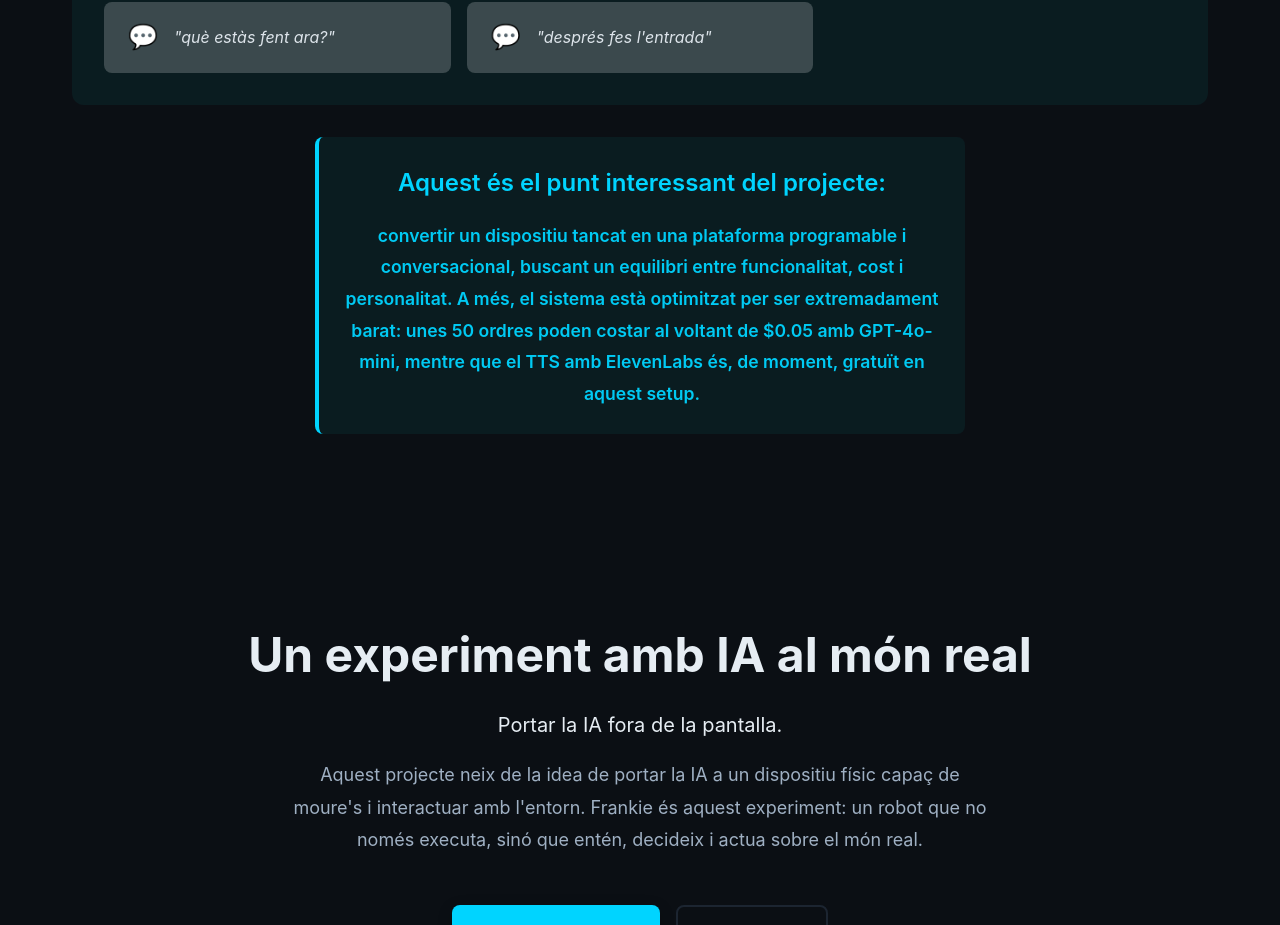
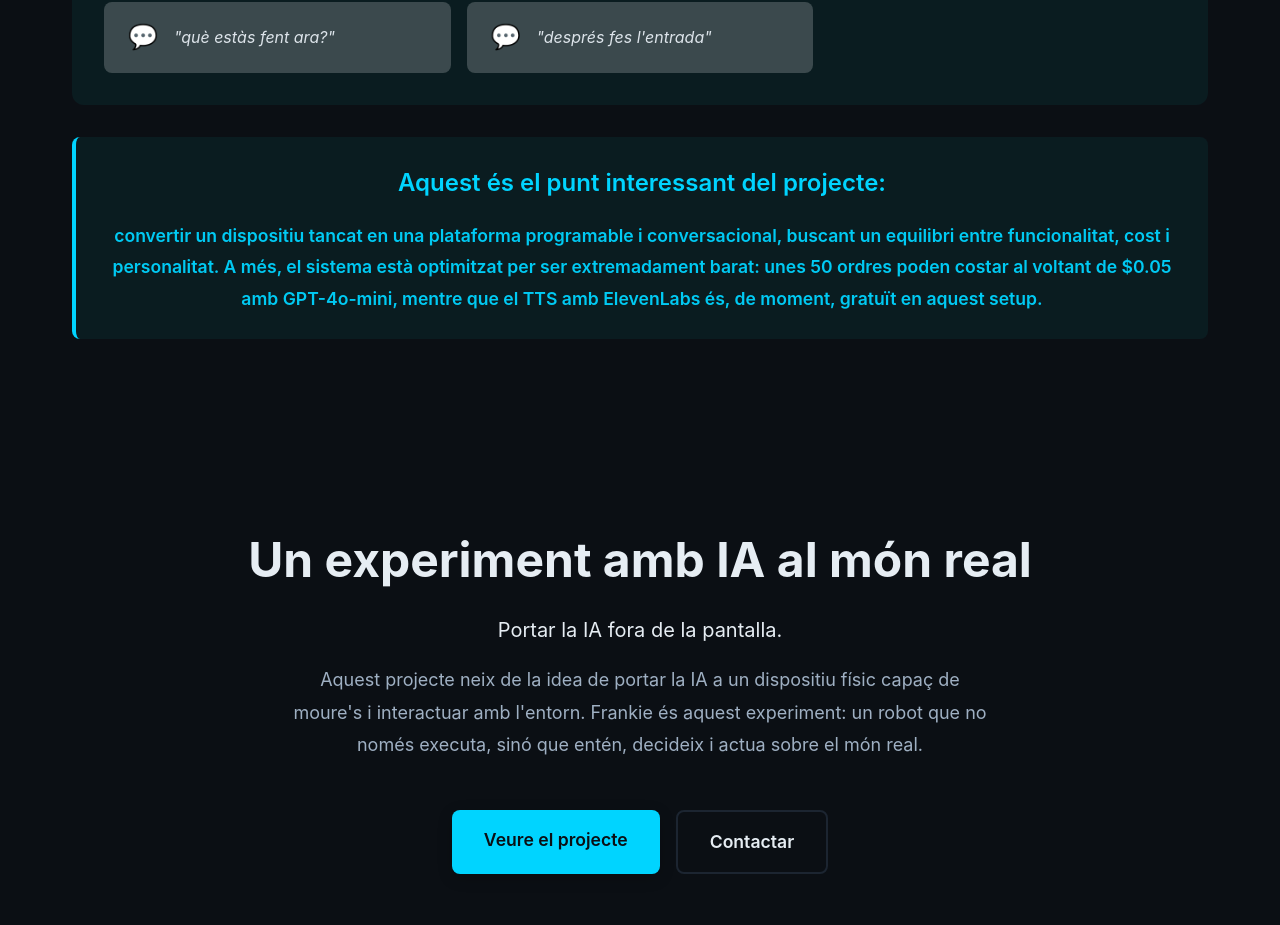
Before and after one commit to francbonet/roborock-frankie-website, a React (Vite) app: page / in a window 1280 px wide. Shown: the part 7976-8901 px from the top of the page. Built offline with nearby package versions, Linux system fonts and the light colour scheme.

Commit message:
hotfix: apply max-width in Ai layer

```diff
--- a/src/components/AILayer.css
+++ b/src/components/AILayer.css
@@ -106,7 +106,7 @@
   color: var(--color-text-accent);
   font-weight: 600;
   line-height: 1.8;
-  max-width: 650px;
+  max-width: 1200px;
   margin: 0 auto;
   padding: 1.5rem;
   background: rgba(0, 173, 181, 0.08);
```
